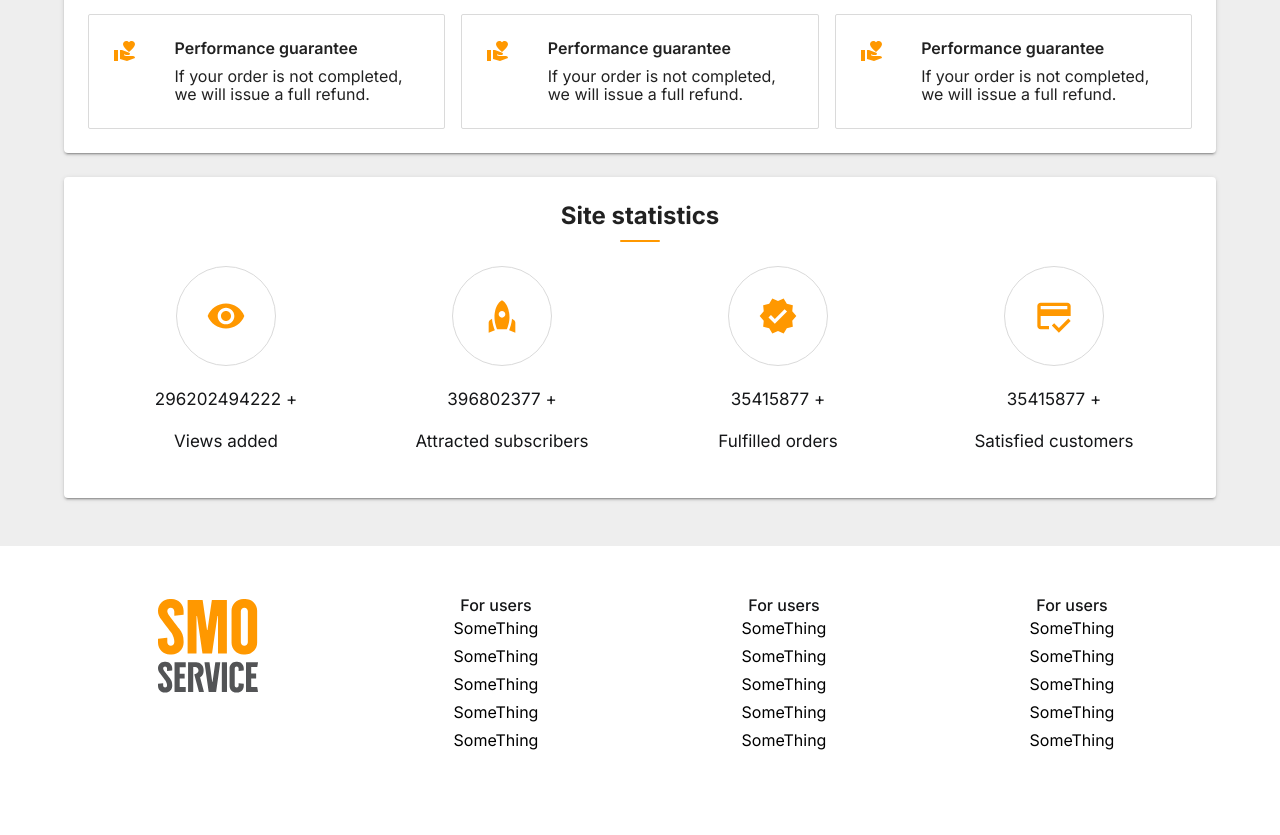
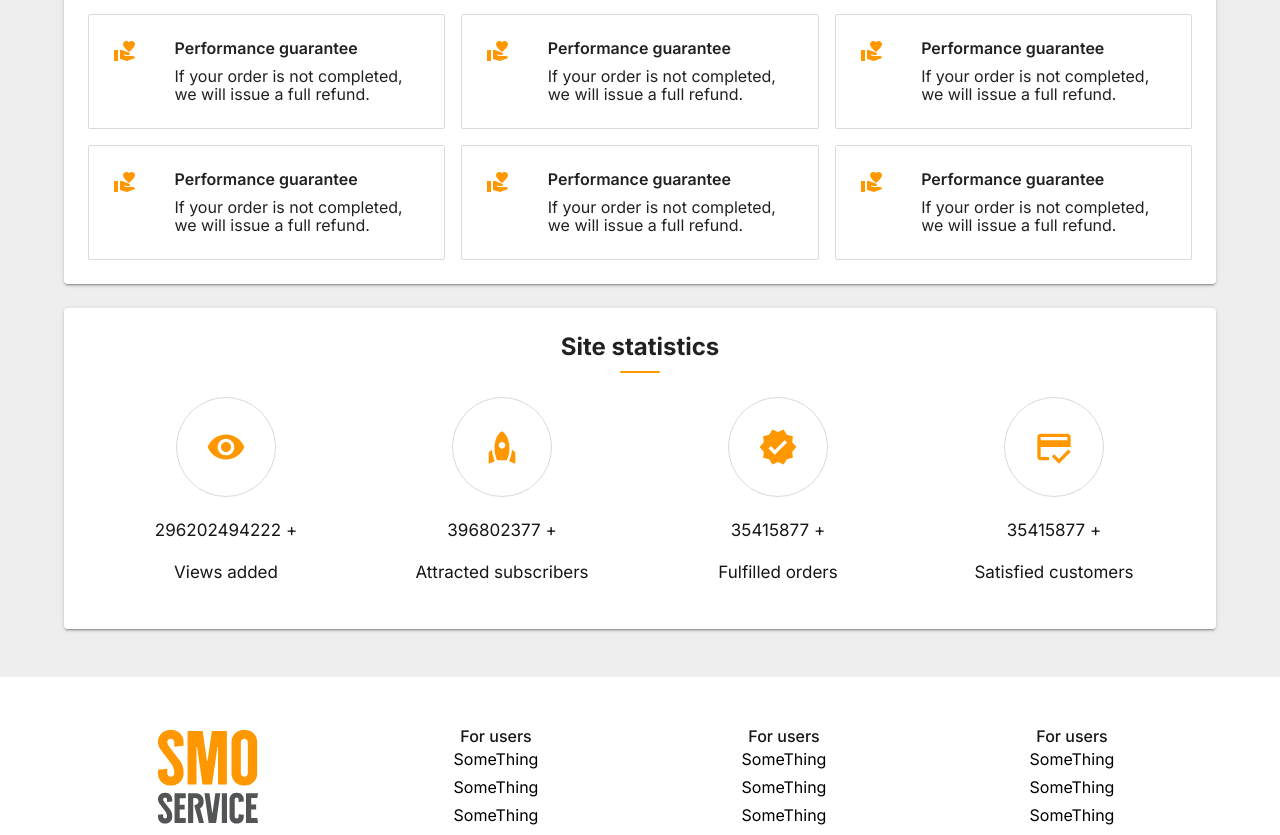
Before and after one commit to vusales/flegriseo, a Next.js app: page / in a window 1280 px wide. Shown: the part 1741-2576 px from the top of the page. Before the commit the page ends 2545 px from the top, so only its background shows below. Built offline with nearby package versions, Linux system fonts and the light colour scheme.

Commit message:
corrections

```diff
--- a/components/WhyUs/index.js
+++ b/components/WhyUs/index.js
@@ -20,6 +20,24 @@ const demodata = [
     },
     {
         id: 3 ,
+        title: "Performance guarantee",
+        description: "If your order is not completed, we will issue a full refund.",
+        icon: <VolunteerActivismIcon/> ,
+    },
+    {
+        id: 4 ,
+        title: "Performance guarantee",
+        description: "If your order is not completed, we will issue a full refund.",
+        icon: <VolunteerActivismIcon/> ,
+    },
+    {
+        id: 5 ,
+        title: "Performance guarantee",
+        description: "If your order is not completed, we will issue a full refund.",
+        icon: <VolunteerActivismIcon/> ,
+    },
+    {
+        id: 6 ,
         title: "Performance guarantee",
         description: "If your order is not completed, we will issue a full refund.",
         icon: <VolunteerActivismIcon/> ,
--- a/components/layoutComponents/Drawer/index.module.scss
+++ b/components/layoutComponents/Drawer/index.module.scss
@@ -2,8 +2,18 @@
 
 .menuDrawerButton{
     @include button ;
-    padding: 6px 10px;
+    // padding: 6px 10px;
+    width: 50px;
+    height: 41px;
     border-radius: 2px;
+
+    @include breakpoint-down("small"){
+        background-color: transparent;
+        >svg{
+            height: 40px;
+            width: 40px;
+        }
+    }
 }
 
 .drawer {
--- a/components/layoutComponents/Header/index.js
+++ b/components/layoutComponents/Header/index.js
@@ -2,7 +2,6 @@ import React, {useState} from "react";
 import styles from "./index.module.scss";
 import Image from 'next/image';
 import WindowIcon from '@mui/icons-material/Window';
-import { Button } from "@mui/material";
 import Search from "../Search";
 import InputIcon from '@mui/icons-material/Input';
 import ExpandMoreIcon from '@mui/icons-material/ExpandMore';
@@ -33,7 +32,7 @@ const Header = () => {
                             <Image src="/logo-dark.svg" width="170" height="50" alt="logo" />
                         </Desktop>
                         <TabletMobile>
-                            <Image src="/logo-mini-dark.svg" width="70" height="70" alt="logo" />
+                            <Image src="/logo-mini-dark.svg" width="50" height="50" alt="logo" />
                         </TabletMobile>
 
                         <Desktop>
@@ -84,11 +83,9 @@ const Header = () => {
                             :null
                         }
                     </div>
-
                     <Mobile>
                         <DrawerComponent/>
                     </Mobile>
-
                 </div>
                 <DesktopTablet>
                     <Subheader/>
--- a/components/layoutComponents/Header/index.module.scss
+++ b/components/layoutComponents/Header/index.module.scss
@@ -15,6 +15,10 @@
     align-items: center;
     justify-content: space-between;
     width: 70%;
+
+    @include breakpoint-down("small"){
+        width: 80%;
+    }
 }
 
 
@@ -58,6 +62,18 @@
     background-color: $gray;
     color:$black;
 
+    @include breakpoint-down("small"){
+        background-color: transparent;
+        width: auto;
+        height: auto;
+        >svg{
+            &:last-child{
+                width: 32px !important;
+                height: 32px !important;
+            }
+        }
+    }
+
     >svg {
         &:last-child{
             width: 20px;
@@ -68,11 +84,8 @@
     &:hover{
         color: $second;
     }
+}
 
-    @include breakpoint-down("small"){
-        width: 50px;
-    }
-}
 .loginButtonContainer{
     position: relative;
     z-index: 10;
@@ -92,11 +105,13 @@
 }
 
 .loginsignupLinks {
-    color: $black;
+    color: $text;
     padding: 10px;
     background-color: $main;
     display: flex;
     align-items: center;
+    @include text;
+
 
     >svg{
         margin-right: 10px;
--- a/components/layoutComponents/Search/index.module.scss
+++ b/components/layoutComponents/Search/index.module.scss
@@ -7,6 +7,9 @@
     width: 50%;
     padding: 5px;
 
+    @include breakpoint-down("small"){
+        width: 70%;
+    }
 
     form{
         width: 90%;
```
